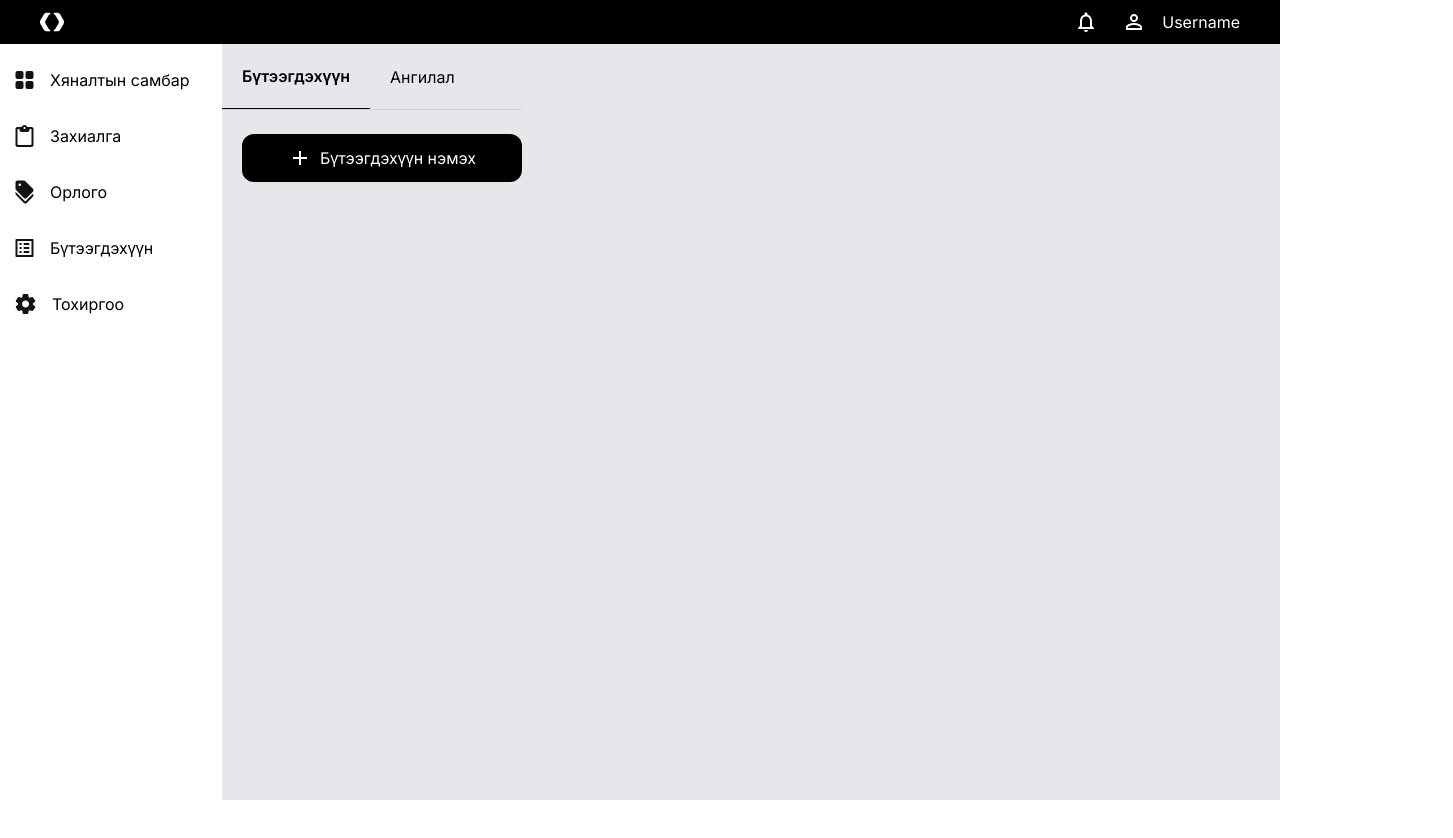
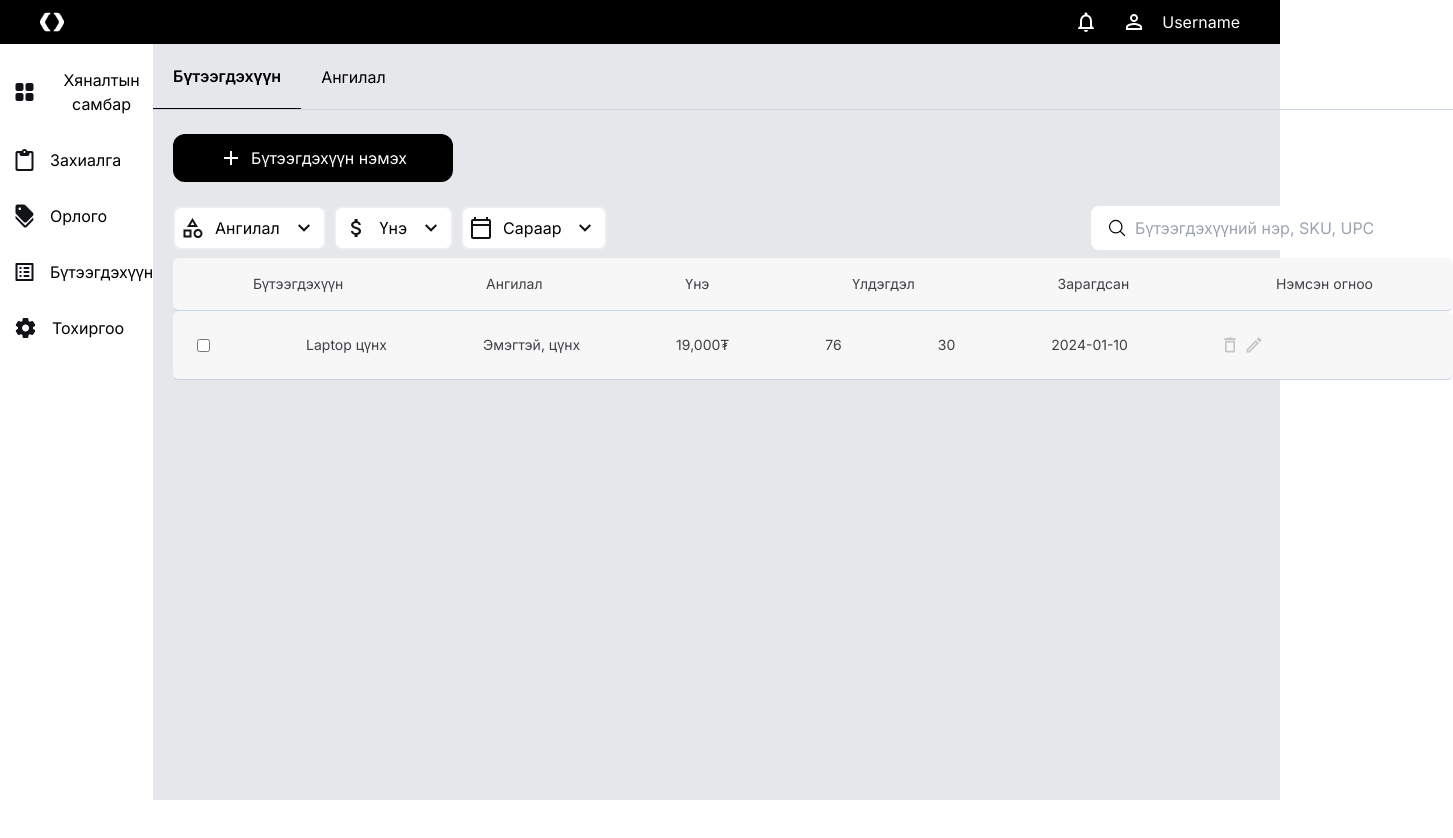
Before and after one commit to LP23-1A/E-Commerce-Team-3, a Next.js app in the folder frontend/: page /product in a window 1280 px wide. Shown: the top 838 px of the page, 1453 px wide, since content can reach past the window. Built offline with nearby package versions, Linux system fonts and the light colour scheme.

Commit message:
product component duusaagui

```diff
--- a/frontend/src/app/product/page.tsx
+++ b/frontend/src/app/product/page.tsx
@@ -4,6 +4,9 @@ import Navbar from "@/components/Navbar";
 import { useState } from "react";
 import CreateProduct from "@/components/CreateProduct";
 import ToggleCreateProduct from "@/components/ToggleCreateProduct";
+import ProductTableNavbar from "@/components/ProductTableNavbar";
+import ProductNavbarFilterButton from "@/components/ProductNavbarFilterButton";
+import ProductList from "@/components/ProductList";
 
 const Product = () => {
 
@@ -23,6 +26,10 @@ const Product = () => {
                 <Sidebar />
                 <div className="flex flex-col" onClick={toggleButton}>
                    {addbutton &&  <ToggleCreateProduct/>}
+                  <div className="mt-6 ml-5 flex flex-col gap-2"  >
+                   <ProductTableNavbar/>
+                   <ProductList/>
+                  </div>
                 </div>
             </div>
         </div>
--- /dev/null
+++ b/frontend/src/assets/AngilalIcon.tsx
@@ -0,0 +1,8 @@
+export default function AngilalIcon() {
+    return(
+        <svg width="20" height="20" viewBox="0 0 20 20" fill="none" xmlns="http://www.w3.org/2000/svg">
+<path d="M9.5 0L4 9H15L9.5 0ZM9.5 3.84L11.43 7H7.56L9.5 3.84ZM15 11C12.51 11 10.5 13.01 10.5 15.5C10.5 17.99 12.51 20 15 20C17.49 20 19.5 17.99 19.5 15.5C19.5 13.01 17.49 11 15 11ZM15 18C13.62 18 12.5 16.88 12.5 15.5C12.5 14.12 13.62 13 15 13C16.38 13 17.5 14.12 17.5 15.5C17.5 16.88 16.38 18 15 18ZM0.5 19.5H8.5V11.5H0.5V19.5ZM2.5 13.5H6.5V17.5H2.5V13.5Z" fill="#121316"/>
+</svg>
+
+    )
+ }
--- /dev/null
+++ b/frontend/src/assets/ArrowDown.tsx
@@ -0,0 +1,8 @@
+export default function ArrowDown() {
+    return(
+        <svg width="24" height="24" viewBox="0 0 24 24" fill="none" xmlns="http://www.w3.org/2000/svg">
+<path d="M16.59 8.29492L12 12.8749L7.41 8.29492L6 9.70492L12 15.7049L18 9.70492L16.59 8.29492Z" fill="#121316"/>
+</svg>
+
+    )
+}
--- /dev/null
+++ b/frontend/src/assets/DateTrackerIcon.tsx
@@ -0,0 +1,8 @@
+export default function DateTrackerIcon() {
+    return(
+        <svg width="20" height="22" viewBox="0 0 20 22" fill="none" xmlns="http://www.w3.org/2000/svg">
+<path d="M18 2H17V0H15V2H5V0H3V2H2C0.9 2 0 2.9 0 4V20C0 21.1 0.9 22 2 22H18C19.1 22 20 21.1 20 20V4C20 2.9 19.1 2 18 2ZM18 20H2V9H18V20ZM18 7H2V4H18V7Z" fill="#121316"/>
+</svg>
+
+    )
+}
--- /dev/null
+++ b/frontend/src/assets/Delete.tsx
@@ -0,0 +1,8 @@
+export default function Delete() {
+    return(
+        <svg width="12" height="16" viewBox="0 0 12 16" fill="none" xmlns="http://www.w3.org/2000/svg">
+<path d="M9.33329 5.5V13.8333H2.66663V5.5H9.33329ZM8.08329 0.5H3.91663L3.08329 1.33333H0.166626V3H11.8333V1.33333H8.91663L8.08329 0.5ZM11 3.83333H0.999959V13.8333C0.999959 14.75 1.74996 15.5 2.66663 15.5H9.33329C10.25 15.5 11 14.75 11 13.8333V3.83333Z" fill="#1C2024" fill-opacity="0.24"/>
+</svg>
+
+    )
+}
--- /dev/null
+++ b/frontend/src/assets/DollarIcon.tsx
@@ -0,0 +1,8 @@
+export default function DollarIcon() {
+    return(
+        <svg width="24" height="24" viewBox="0 0 24 24" fill="none" xmlns="http://www.w3.org/2000/svg">
+<path d="M12.3899 10.9C10.1199 10.31 9.38991 9.7 9.38991 8.75C9.38991 7.66 10.3999 6.9 12.0899 6.9C13.8699 6.9 14.5299 7.75 14.5899 9H16.7999C16.7299 7.28 15.6799 5.7 13.5899 5.19V3H10.5899V5.16C8.64991 5.58 7.08991 6.84 7.08991 8.77C7.08991 11.08 8.99991 12.23 11.7899 12.9C14.2899 13.5 14.7899 14.38 14.7899 15.31C14.7899 16 14.2999 17.1 12.0899 17.1C10.0299 17.1 9.21991 16.18 9.10991 15H6.90991C7.02991 17.19 8.66991 18.42 10.5899 18.83V21H13.5899V18.85C15.5399 18.48 17.0899 17.35 17.0899 15.3C17.0899 12.46 14.6599 11.49 12.3899 10.9Z" fill="#121316"/>
+</svg>
+
+    )
+}
--- /dev/null
+++ b/frontend/src/assets/Edit.tsx
@@ -0,0 +1,8 @@
+export default function Edit () {
+    return(
+        <svg width="36" height="36" viewBox="0 0 36 36" fill="none" xmlns="http://www.w3.org/2000/svg">
+<path d="M19.7156 15.5167L20.4822 16.2833L12.9322 23.8333H12.1656V23.0667L19.7156 15.5167ZM22.7156 10.5C22.5072 10.5 22.2906 10.5833 22.1322 10.7417L20.6072 12.2667L23.7322 15.3917L25.2572 13.8667C25.5822 13.5417 25.5822 13.0167 25.2572 12.6917L23.3072 10.7417C23.1406 10.575 22.9322 10.5 22.7156 10.5ZM19.7156 13.1583L10.4989 22.375V25.5H13.6239L22.8406 16.2833L19.7156 13.1583Z" fill="#1C2024" fill-opacity="0.24"/>
+</svg>
+
+    )
+}
--- a/frontend/src/components/OrderHistory.tsx
+++ b/frontend/src/components/OrderHistory.tsx
@@ -26,7 +26,7 @@ const OrderHistory = ({ data }: any) => {
           <p className="w-fit text-sm text-[#3F4145]">Статус</p>
           <p className=" w-fit text-sm text-[#3F4145]">Дэлгэрэнгүй</p>
         </div>
-      {data && data.map((e) => (
+      {data && data.map((e:any) => (
         <div key={e._id} className="flex justify-between px-[80px]  py-3 ">
 
           <p className="w-[100px] text-semibold text-sm">#{e?.orderNumber}</p>
--- /dev/null
+++ b/frontend/src/components/ProductList.tsx
@@ -0,0 +1,33 @@
+import Delete from "@/assets/Delete"
+import Edit from "@/assets/Edit"
+
+
+const ProductList = () => {
+    return(
+    <div className="flex flex-col">
+        <div className="flex bg-[#F7F7F8] py-4 justify-between px-20 border-b border-slate-300 rounded-md">
+            <p className="w-fit text-sm text-[#3F4145]">Бүтээгдэхүүн</p>
+            <p className="w-fit text-sm text-[#3F4145]">Ангилал</p>
+            <p className=" w-fit text-sm text-[#3F4145]">Үнэ</p>
+            <p className="w-fit text-sm text-[#3F4145]">Үлдэгдэл</p>
+            <p className="w-fit text-sm text-[#3F4145]">Зарагдсан</p>
+            <p className="w-fit text-sm text-[#3F4145]"> Нэмсэн огноо</p>
+        </div>
+      <div className="flex items-center bg-[#F7F7F8] py-4 gap-24 px-6 border-b border-slate-300 rounded-md">
+        <input type="checkbox"></input>
+        <div className="w-fit text-sm text-[#3F4145]" >Laptop цүнх</div>
+        <div className="w-fit text-sm text-[#3F4145]">Эмэгтэй, цүнх</div>
+        <p className="w-fit text-sm text-[#3F4145]">19,000₮</p>
+        <p className="w-fit text-sm text-[#3F4145]">76</p>
+        <p className="w-fit text-sm text-[#3F4145]">30</p>
+        <p className="w-fit text-sm text-[#3F4145]">2024-01-10</p>
+        <div className="flex items-center">
+            <Delete/>
+            <Edit/>
+        </div>
+      </div>
+      </div>
+    )
+    }
+
+    export default ProductList
--- /dev/null
+++ b/frontend/src/components/ProductNavbarFilterButton.tsx
@@ -0,0 +1,19 @@
+import React, { ReactElement } from "react";
+import ArrowDown from "@/assets/ArrowDown";
+
+interface ProductNavbarFilterButtonProps {
+  text: string;
+  iconSvg: ReactElement;
+}
+
+const ProductNavbarFilterButton: React.FC<ProductNavbarFilterButtonProps> = ({ text, iconSvg }) => {
+  return (
+    <div className="bg-[#FFFFFF] border-2 border-[#ECEDF0] rounded-[8px] gap-3 p-2 h-fit w-fit flex items-center">
+      {iconSvg}
+      {text}
+      <ArrowDown />
+    </div>
+  );
+};
+
+export default ProductNavbarFilterButton;
--- /dev/null
+++ b/frontend/src/components/ProductTableNavbar.tsx
@@ -0,0 +1,23 @@
+import AngilalIcon from "@/assets/AngilalIcon"
+import ProductNavbarFilterButton from "../components/ProductNavbarFilterButton"
+import DollarIcon from "@/assets/DollarIcon"
+import DateTrackerIcon from "@/assets/DateTrackerIcon"
+import React from "react"
+import Search from "@/assets/Search"
+const ProductTableNavbar:React.FC  = () => {
+    return(
+   <div className="flex justify-between w-screen ">
+         <div className="flex gap-2 ">
+            <ProductNavbarFilterButton text="Ангилал" iconSvg={<AngilalIcon/>}/>
+            <ProductNavbarFilterButton text="Үнэ" iconSvg={<DollarIcon/>}/>
+            <ProductNavbarFilterButton text="Сараар" iconSvg={<DateTrackerIcon/>}/>
+        </div>
+        <div className='flex bg-white items-center px-4 py-1 gap-2 rounded-lg'>
+          <Search/>
+          <input className='w-[302px] h-[36px] outline-none' type="search"  placeholder='Бүтээгдэхүүний нэр, SKU, UPC' />
+        </div>
+   </div>
+    )
+}
+
+export default ProductTableNavbar
```
